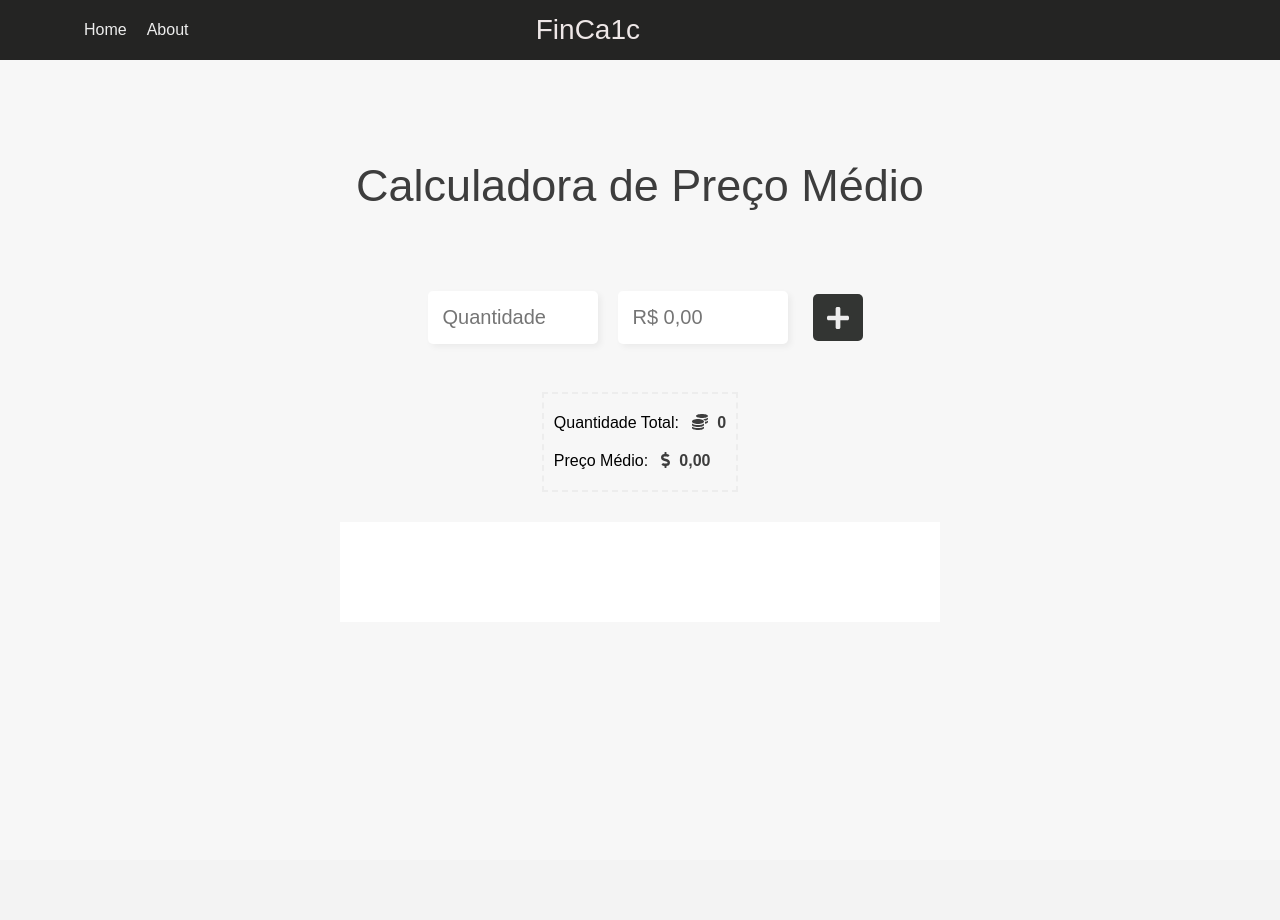
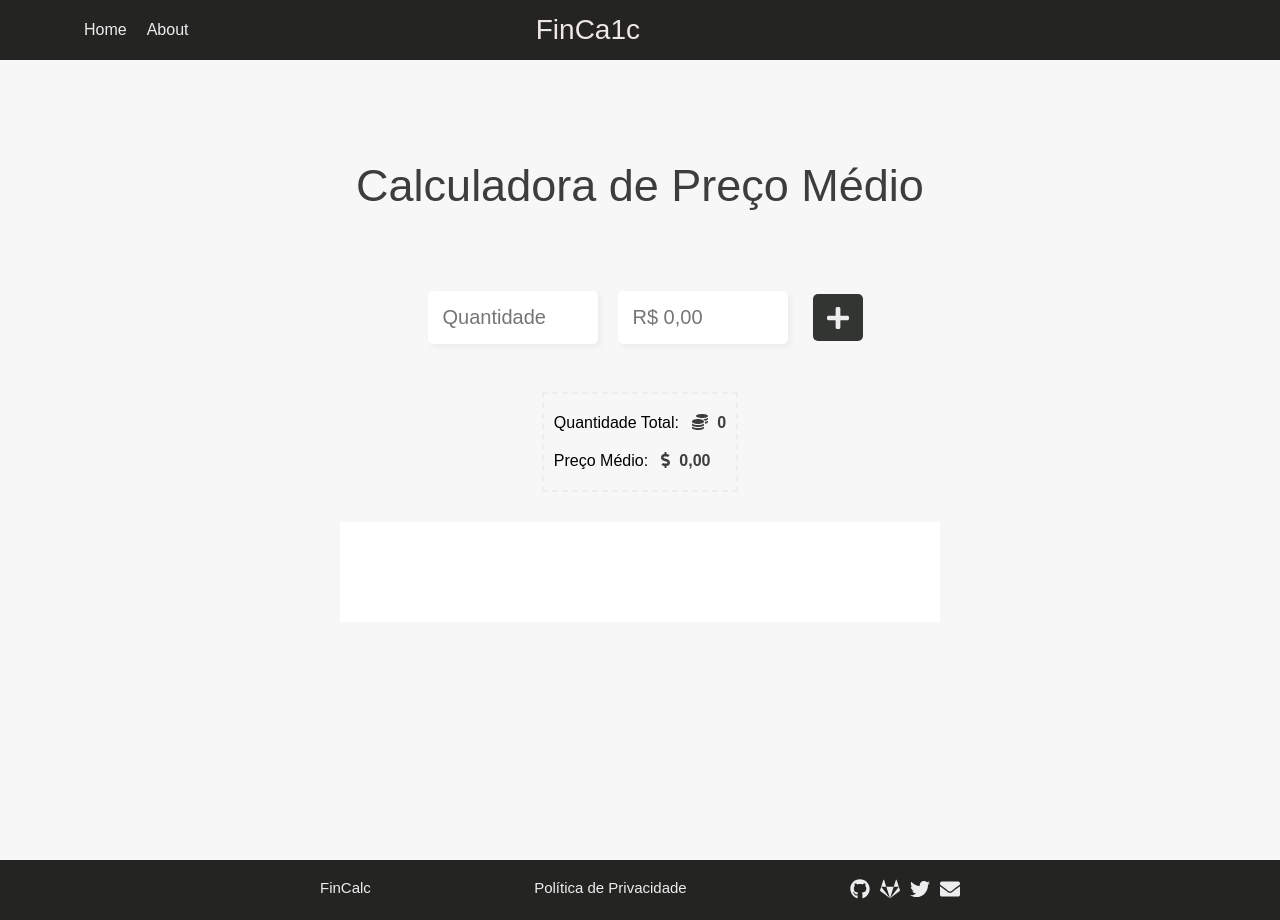
Before and after one commit to hewmoreira/finprice, a Vue app: page / in a window 1280 px wide. Built offline with nearby package versions, Linux system fonts and the light colour scheme.

Commit message:
added links e styles, fontawesome

```diff
--- a/package.json
+++ b/package.json
@@ -9,6 +9,8 @@
   },
   "dependencies": {
     "@fortawesome/fontawesome-svg-core": "^1.2.36",
+    "@fortawesome/free-brands-svg-icons": "^5.15.4",
+    "@fortawesome/free-regular-svg-icons": "^5.15.4",
     "@fortawesome/free-solid-svg-icons": "^5.15.4",
     "@fortawesome/vue-fontawesome": "^3.0.0-4",
     "core-js": "^3.6.5",
--- a/src/components/footer.vue
+++ b/src/components/footer.vue
@@ -1,6 +1,31 @@
 <template>
   <footer>
+      <div id="end">
+          <div>
+          FinCalc
+          </div>
 
+          <div class="links">
+              <a href="#">
+                Política de Privacidade
+              </a>
+          </div>
+
+          <div class="contato">
+            <a href="https://github.com/hewmoreira" target="_blank">
+              <font-awesome-icon :icon="['fab', 'github']" />
+            </a>
+            <a href="https://gitlab.com/hewmoreira" target="_blank">
+              <font-awesome-icon :icon="['fab', 'gitlab']" />
+            </a>
+            <a href="https://twitter.com/hewmoreira" target="_blank">
+              <font-awesome-icon :icon="['fab', 'twitter']" />
+            </a>
+            <a href="mailto:hewertonfm@gmail.com">
+                <font-awesome-icon icon="envelope" />
+            </a>
+          </div>
+      </div>
   </footer>
 </template>
 
@@ -10,10 +35,51 @@ export default {
 }
 </script>
 
-<style>
+<style scoped>
 
 footer{
+    width: 100%;
     height: 60px;
+    background-color: var(--color-black1);
+    display: flex;
+    justify-content: space-between;
+    align-items: center;
+    /* flex-direction: row; */
+}
+
+#end {
+    /* background-color: blue; */
+    font-size: 15px;
+    width: 100%;
+    margin-left: 25%;
+    margin-right: 25%;
+    display: flex;
+    justify-content: space-between;
+    color: var(--color-white1);
+}
+
+.contato {
+    font-size: 20px;
+    width: 110px;
+    display: flex;
+    justify-content: space-between;
+}
+
+.links {
+    text-decoration: none;
+    color: white;
+
+}
+
+a:-webkit-any-link {
+    color: var(--color-white1);
+    cursor: pointer;
+    text-decoration: none;
+}
+
+a:hover{
+    transition: 0.5s;
+    color: var(--color-yellow1);
 }
 
 </style>
--- a/src/components/header.vue
+++ b/src/components/header.vue
@@ -119,6 +119,17 @@ ul li a {
   color: var(--color-white1);
 }
 
+a:-webkit-any-link {
+    color: var(--color-white1);
+    cursor: pointer;
+    text-decoration: none;
+}
+
+a:hover{
+    transition: 0.5s;
+    color: var(--color-yellow1);
+}
+
 @media screen and (min-width: 700px) {
   #menu-button,
   #menu-logo,
--- a/src/fontawesome.js
+++ b/src/fontawesome.js
@@ -1,7 +1,8 @@
-import { faCoins, faDollarSign, faPlus, faBars, faMinus } from '@fortawesome/free-solid-svg-icons'
+import { faCoins, faDollarSign, faPlus, faBars, faMinus, faEnvelope } from '@fortawesome/free-solid-svg-icons'
+import { faGithub, faGitlab, faTwitter } from '@fortawesome/free-brands-svg-icons'
 
 const icons = {
-    faCoins, faDollarSign, faPlus, faBars, faMinus
+    faCoins, faDollarSign, faPlus, faBars, faMinus, faGithub, faGitlab, faTwitter, faEnvelope
 }
 
 export default icons;
--- a/src/main.js
+++ b/src/main.js
@@ -3,9 +3,10 @@ import App from './App.vue'
 import icons from './fontawesome'
 import { library } from '@fortawesome/fontawesome-svg-core'
 import { FontAwesomeIcon } from '@fortawesome/vue-fontawesome'
+import { faFontAwesome } from '@fortawesome/free-brands-svg-icons'
 
 library.add({...icons})
 
 createApp(App)
-    .component("font-awesome-icon", FontAwesomeIcon)
+    .component("font-awesome-icon", FontAwesomeIcon, faFontAwesome)
     .mount('#app')
--- a/src/styles/global.css
+++ b/src/styles/global.css
@@ -28,8 +28,15 @@ a{
     transition: 0.2s;
 }
 
+a:-webkit-any-link {
+    color: var(--color-white1);
+    cursor: pointer;
+    text-decoration: none;
+}
+
 a:hover{
-    opacity: 0.8;
+    transition: 0.5s;
+    color: var(--color-yellow1);
 }
 
 .container{
```
Also changed, not shown: 1 other file (tests, documents, lock files or other folders).
